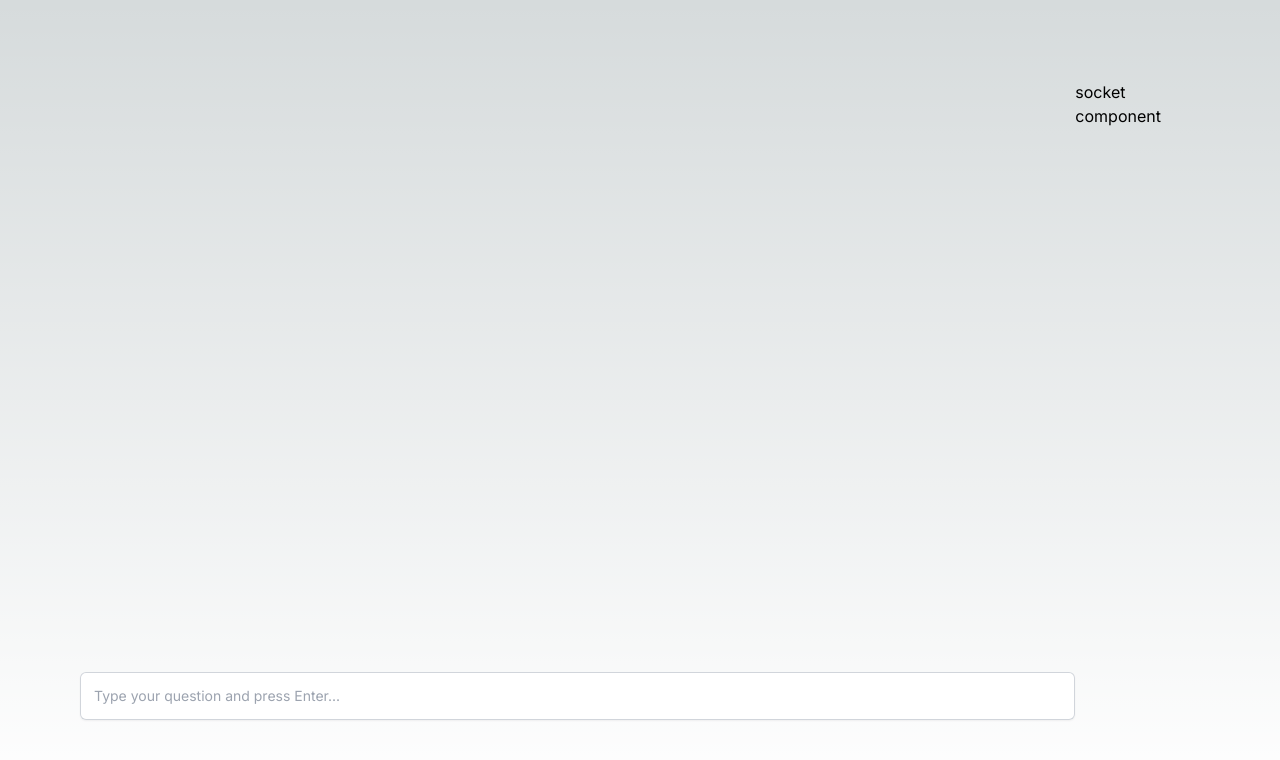
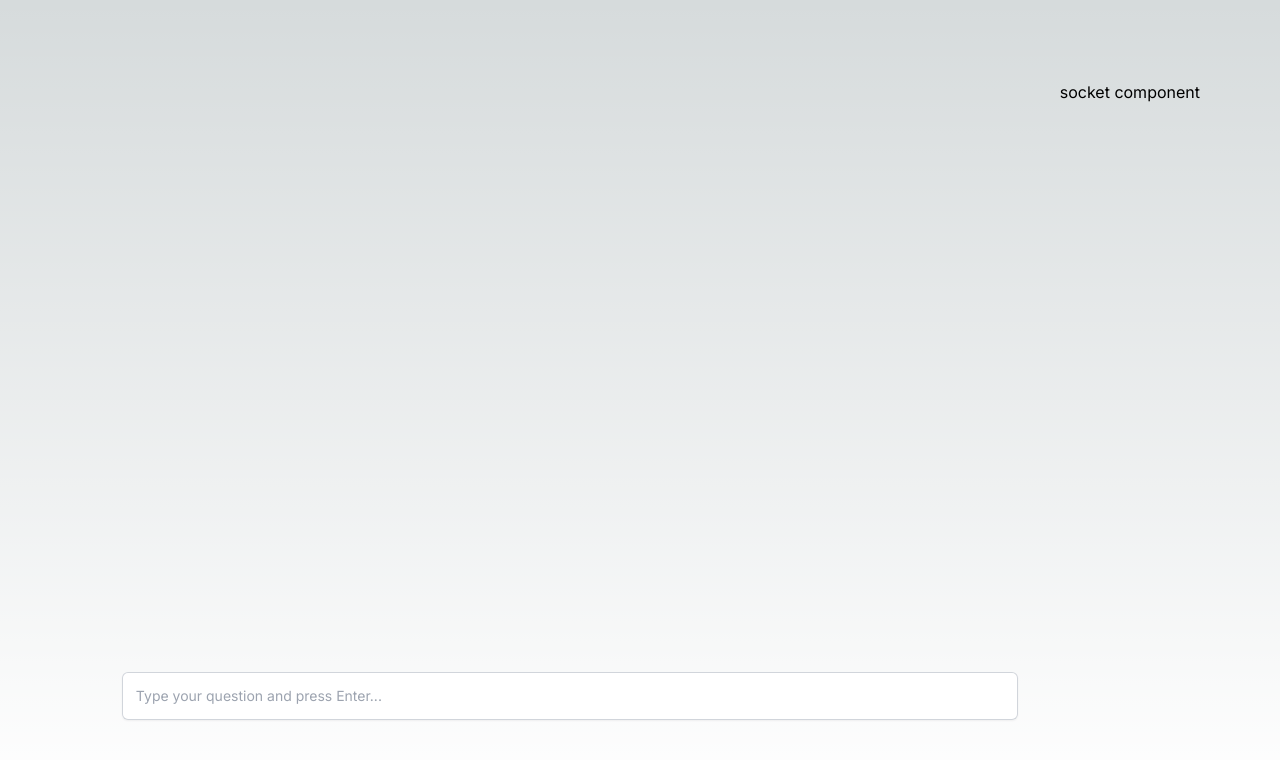
Before and after one commit to sharonm6/fishgpt-frontend, a Next.js app: page / in a window 1280 px wide. Shown: the top 760 px of the page. Built offline with nearby package versions, Linux system fonts and the light colour scheme; no server answers.

Commit message:
Decrease text box widths

```diff
--- a/src/app/page.tsx
+++ b/src/app/page.tsx
@@ -1,5 +1,5 @@
 "use client";
-import SocketInitializer from './webrtc/components/socketInitializer'
+import SocketInitializer from "./webrtc/components/socketInitializer";
 import { useState } from "react";
 import { AnimatePresence, motion } from "framer-motion";
 
@@ -14,7 +14,7 @@
 
   return (
     <main className="flex min-h-screen p-20">
-      <div className="w-full self-end flex flex-col gap-y-4">
+      <div className="w-[80%] mx-auto self-end flex flex-col gap-y-4">
         {question && (
           <AnimatePresence>
             <motion.div
```
